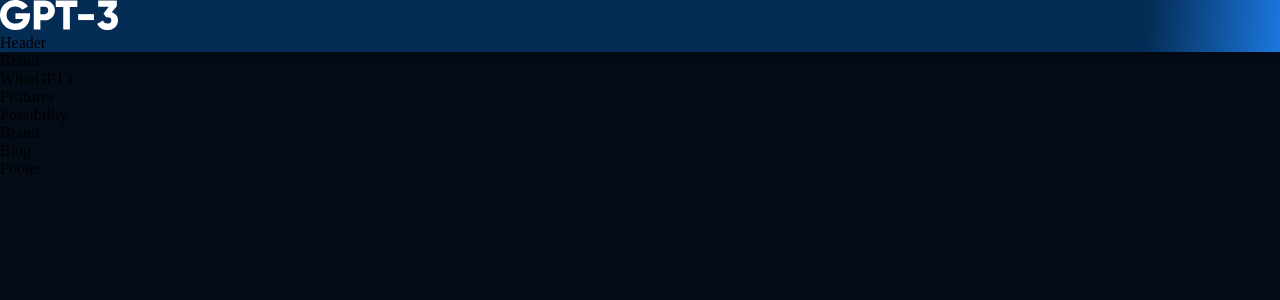
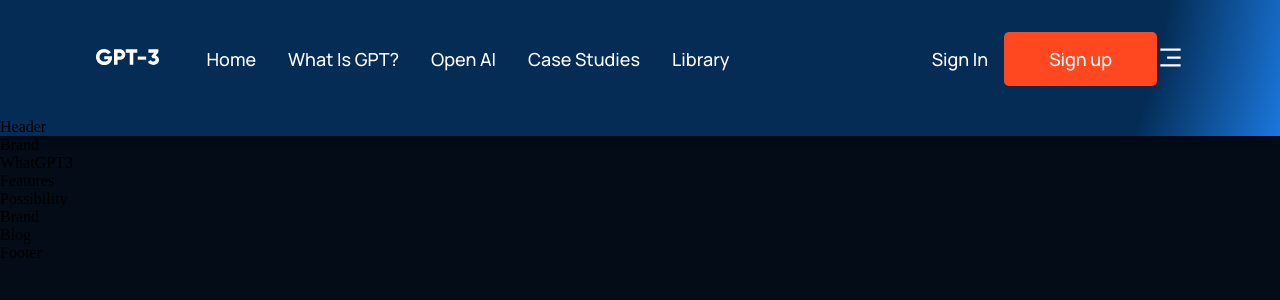
Before and after one commit to adovg/gpt, a React (Create React App) app: page / in a window 1280 px wide. Shown: the top 300 px of the page. Built offline with nearby package versions, Linux system fonts and the light colour scheme.

Commit message:
menu added

```diff
--- a/src/components/navbar/Navbar.jsx
+++ b/src/components/navbar/Navbar.jsx
@@ -1,18 +1,75 @@
-import React from 'react';
-import {RiMenu3Line, RiCloseLin} from 'react-icons/ri'
-import './navbar.css';
-import logo from '../../assets/logo.svg';
+import React, { useState } from "react";
+import { RiMenu3Line, RiCloseLine } from "react-icons/ri";
+import "./navbar.css";
+import logo from "../../assets/logo.svg";
+
+const Menu = () => {
+    return (
+          <>
+    <p>
+      <a href="#home">Home</a>
+    </p>
+    <p>
+      <a href="#wgpt3">What is GPT?</a>
+    </p>
+    <p>
+      <a href="#possibility">Open AI</a>
+    </p>
+    <p>
+      <a href="#features">Case Studies</a>
+    </p>
+    <p>
+      <a href="#blog">Library</a>
+    </p>
+  </>
+    )
+};
 
 const Navbar = () => {
-    return (
-        <div className='gpt3__navbar'>
-            <div className='gpt3__navbar-links'>
-                <div className='gpt3__navbar-links_logo'>
-                    <img src={logo} alt="logo" />
-                </div>
+  const [toggleMenu, setToggleMenu] = useState(false);
+
+  return (
+    <div className="gpt3__navbar">
+      <div className="gpt3__navbar-links">
+        <div className="gpt3__navbar-links_logo">
+          <img src={logo} alt="logo" />
+        </div>
+        <div className="gpt3__navbar-links_container">
+          <Menu />
+        </div>
+      </div>
+      <div className="gpt3__navbar-sign">
+        <p>Sign in</p>
+        <button type="button">Sign up</button>
+      </div>
+      <div className="gpt__navbar-menu">
+        {toggleMenu ? (
+          <RiCloseLine
+            color="#fff"
+            size={27}
+            onClick={() => setToggleMenu(false)}
+          />
+        ) : (
+          <RiMenu3Line
+            color="#fff"
+            size={27}
+            onClick={() => setToggleMenu(true)}
+          />
+        )}
+        {toggleMenu && (
+          <div className="gpt3__navbar-menu_container scale-up-center">
+            <div className="gpt3__navbar-menu_container-links">
+              <Menu />
+              <div className="gpt3__navbar-menu_container-links-sign">
+                <p>Sign in</p>
+                <button type="button">Sign up</button>
+              </div>
             </div>
-        </div>
-    )
-}
+          </div>
+        )}
+      </div>
+    </div>
+  );
+};
 
 export default Navbar;
--- a/src/components/navbar/navbar.css
+++ b/src/components/navbar/navbar.css
@@ -0,0 +1,62 @@
+.gpt3__navbar {
+    display: flex;
+    justify-content: space-between;
+    align-items: center;
+
+    padding: 2rem 6rem;
+}
+
+.gpt3__navbar-links {
+    flex: 1;
+    display: flex;
+    justify-content: flex-start;
+    align-items: center;
+}
+
+.gpt3__navbar-links_logo {
+    margin-right: 2rem;
+}
+
+.gpt3__navbar-links_logo img {
+    width: 62.56px;
+    height: 16.02px;
+}
+
+.gpt3__navbar-links_container {
+    display: flex;
+    flex-direction: row;
+}
+
+
+.gpt3__navbar-sign {
+    display: flex;
+    justify-content: flex-end;
+    align-items: center;
+}
+
+.gpt3__navbar-links_container p,
+.gpt3__navbar-sign p,
+.gpt3__navbar-menu_container p {
+    color: #fff;
+    font-family: var(--font-family);
+    font-weight: 500;
+    font-size: 18px;
+    line-height: 25px;
+    text-transform: capitalize;
+    margin: 0 1rem;
+    color: pointer;
+}
+
+.gpt3__navbar-links_container button,
+.gpt3__navbar-sign button {
+  font-family: var(--font-family);
+font-weight: 500;
+font-size: 18px;
+color: #fff;
+padding: 15px 45px;
+border-radius: 5px;
+background-color: #ff4820;
+outline: none;
+border: none;
+cursor: pointer;
+}
```
